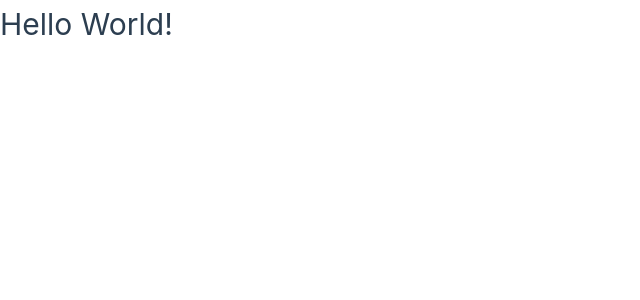
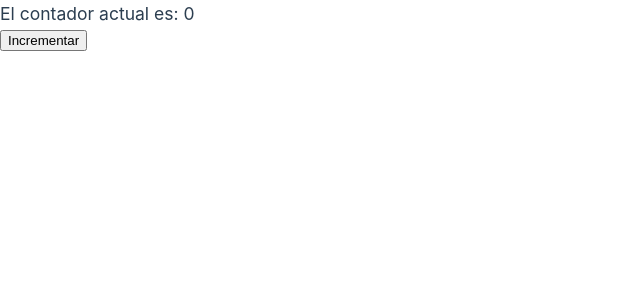
Before and after one commit to Jair-Mast3r/LibraryApp, a Vue app: page / in a window 1280 px wide. Shown: the top 300 px of the page, without its empty margins (0-640 px from the left). Built offline with nearby package versions, Linux system fonts and the light colour scheme.

Commit message:
Creating a page with a button and a title

```diff
--- a/src/App.vue
+++ b/src/App.vue
@@ -1,9 +1,14 @@
 <script setup>
+import {ref} from "vue";
 
+const count = ref(0);
 </script>
 
 <template>
-<h1>Hello World!</h1>
+<div>
+    <h3>El contador actual es: {{count}}</h3>
+    <button type="button">Incrementar</button>
+</div>
 </template>
 
 <style scoped>
```
